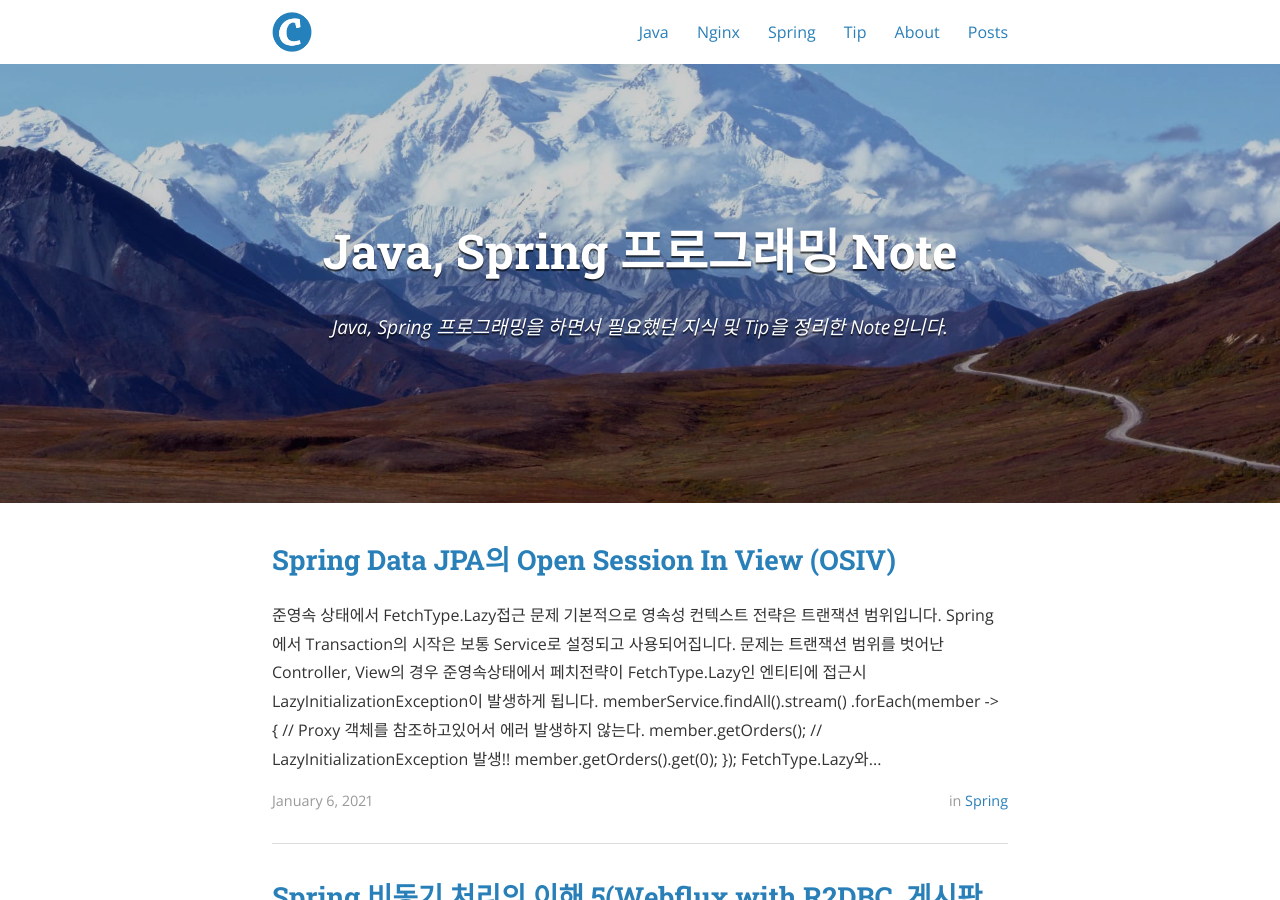
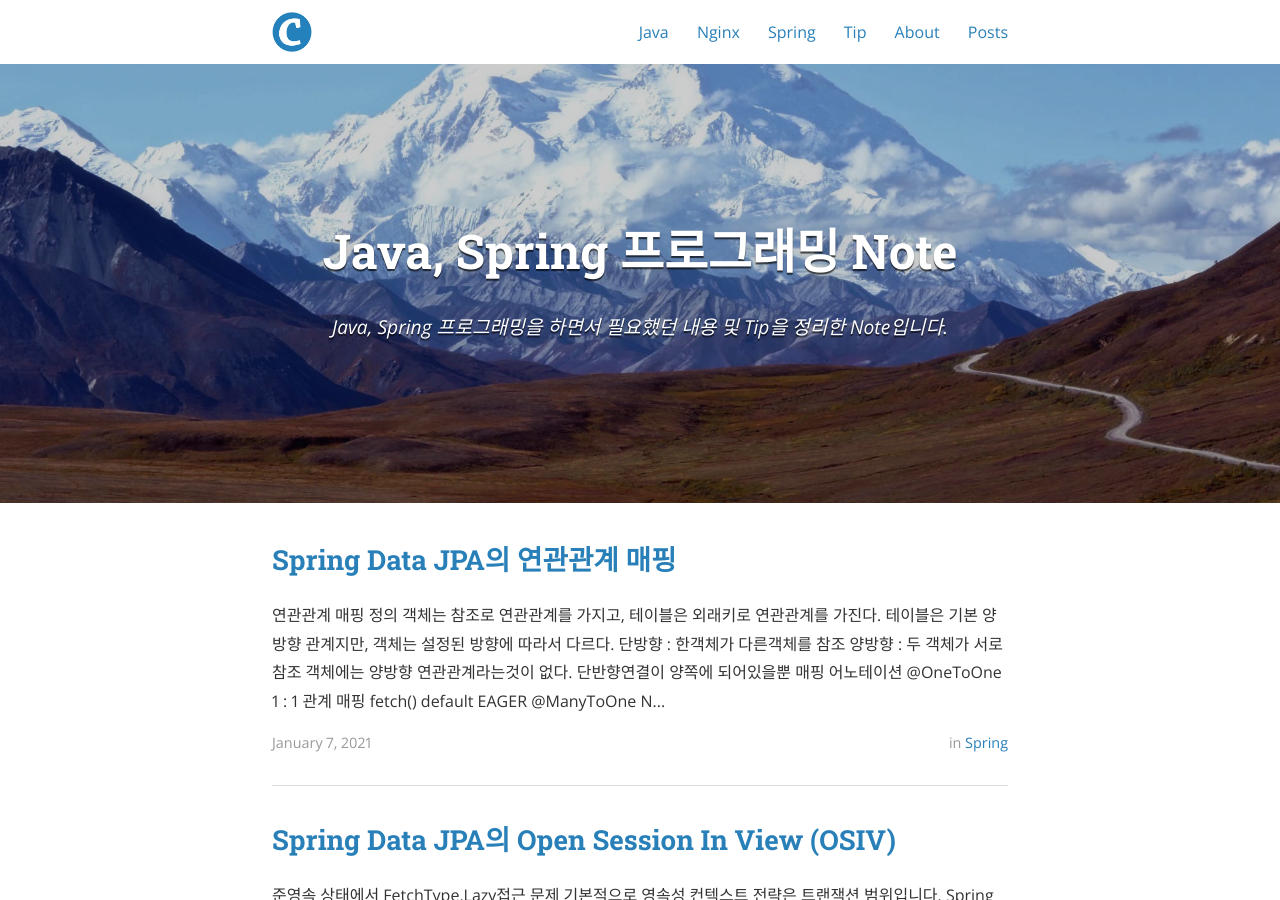
Before and after one commit to tries1/tries1.github.io, a Jekyll site: the page built from index.html, in a window 1280 px wide and 900 px high. Built offline with Jekyll 4.4.1, drawn with Linux system fonts in a browser that asks for light colours; nearby versions of some CDN libraries; the list of posts is cut into pages by our own code; some of the changed text lies outside the part shown.

Commit message:
add post

````diff
--- a/_config.yml
+++ b/_config.yml
@@ -10,7 +10,7 @@ exclude:
 
 # Site settings
 title: Java, Spring 프로그래밍 Note
-subtitle: "Java, Spring 프로그래밍을 하면서 필요했던 지식 및 Tip을 정리한 Note입니다."
+subtitle: "Java, Spring 프로그래밍을 하면서 필요했던 내용 및 Tip을 정리한 Note입니다."
 email: tries1@naver.com
 name: Glenn
 description: >
--- a/_config_dev.yml
+++ b/_config_dev.yml
@@ -10,7 +10,7 @@ exclude:
 
 # Site settings
 title: (DEV profile) Java, Spring 프로그래밍 Note
-subtitle: "Java, Spring 프로그래밍을 하면서 필요했던 지식 및 Tip을 정리한 Note입니다."
+subtitle: "Java, Spring 프로그래밍을 하면서 필요했던 내용 및 Tip을 정리한 Note입니다."
 email: tries1@naver.com
 name: Glenn
 description: >
--- /dev/null
+++ b/_posts/spring/2021-01-07-spring_jpa_mapping.md
@@ -0,0 +1,90 @@
+---
+layout: post
+title:  "Spring Data JPA의 연관관계 매핑"
+date:   2021-01-07 12:00:00
+author: Glenn
+categories: Spring
+cover:  "/assets/instacode.png"
+comments: true
+---
+
+## 연관관계 매핑 정의
+
+객체는 참조로 연관관계를 가지고, 테이블은 외래키로 연관관계를 가진다.
+테이블은 기본 양방향 관계지만, 객체는 설정된 방향에 따라서 다르다.
+- 단방향 : 한객체가 다른객체를 참조
+- 양방향 : 두 객체가 서로참조
+
+- 객체에는 양방향 연관관계라는것이 없다.
+	- 단반향연결이 양쪽에 되어있을뿐
+
+## 매핑 어노테이션
+
+@OneToOne
+- 1 : 1 관계 매핑
+- fetch() default EAGER
+
+@ManyToOne
+- N : 1 관계 매핑
+- fetch() default EAGER
+
+@OneToMany(mappedBy=“owner의 매핑된 field”)
+- 1 : N 관계 매핑
+- fetch() default LAZY
+- mappedBy로 owner을 지정해야한다.
+
+@ManyToMany(mappedBy=“owner의 매핑된 field”)
+- N : N 관계 매핑
+- fetch() default LAZY
+- mappedBy로 owner을 지정해야한다.
+
+@JoinColumn(name = "TEAM_ID”)
+- 외래키 매핑할때 사용
+- 양방향 매핑일때 사용하는데, 반대쪽 관계와 매핑되는 필드값을 주면된다.
+
+fetch type
+- EAGER : 연관관계 엔티티의 데이터를 즉시로딩
+- LAZY : 연관관계 엔티티의 데이터를 호출하기전까지 로딩하지 않고, Proxy 객체를 바라본다.
+
+## 연관관계의 주인(owner)
+
+- 주인만이 데이터베이스 연관관계와 매핑되고, 외래키관리(등록, 수정, 삭제)할수있다, owner가 아니면 읽기만 가능.
+- 주인 설정은 mappedBy로 할수있다.
+- 주인은 mappedBy를 사용하지 않는다.
+- owner가 붙어야할 엔티티는 외래키를 관리하고있는 엔티티가 되어야함.
+- 테이블의 다대일, 일대다 관계에서는 항상 다쪽이 외래키를 가진다. 따라서 `@ManyToOne`은 `mappedBy`속성이 없다.
+
+## 양방향 연관관계의 주의점
+
+- 주인에는 값을 입력하지않고, 주인이 아닌곳에만 입력하면 외래키 등록이 안된다.
+    - 외래키의 주인만이 외래키의 입력, 수정, 삭제를할수있다.
+    - 주인이 아니면 읽기만 가능
+
+- 양방향은 양쪽다 관계를 설정해주어야한다.
+    - 객체관점에서보면 한쪽만 연관관계를 지정하면, 예상치 못한 오류가 발생할수있다.
+    - 주인이 아닌곳에서 연관관계를 지정해도 저장시 사용하진 않지만, 객체관점을 고려한다면 설정해줘야한다.
+    - 이런 문제를 예방하기위해 연관관계 편의 메소드를 작성한다.
+
+- 연관관계 편의 메소드
+    - setter 메소드를 수정해서 연관코드가 같이수행되도록 수정하는것이 안전하다!
+    - 기존 연관관계가 있다면 삭제후 새로운 연관관계를 등록해야한다!!
+
+```java
+public void setMember(Member member) {
+    // 기존 관계가 있다면 삭제
+    if (Objects.nonNull(this.member)) {
+        this.member.getOrders().remove(this);
+    }
+
+    // 새로운 관계 등록
+    this.member = member;
+
+    // 반대편에도 등록
+    this.member.getOrders().add(this);
+}
+```
+
+## 정리
+- 단방향 매핑만으로 연관관계 매핑은 완료
+- 단방향을 양방향으로 만들면 반대방향에서 객체 그래프 탐색 기능이 추가된다.
+- 양뱡항 연관관계는 객체 양쪽에서 모두 매핑해줘야 한다.
````
